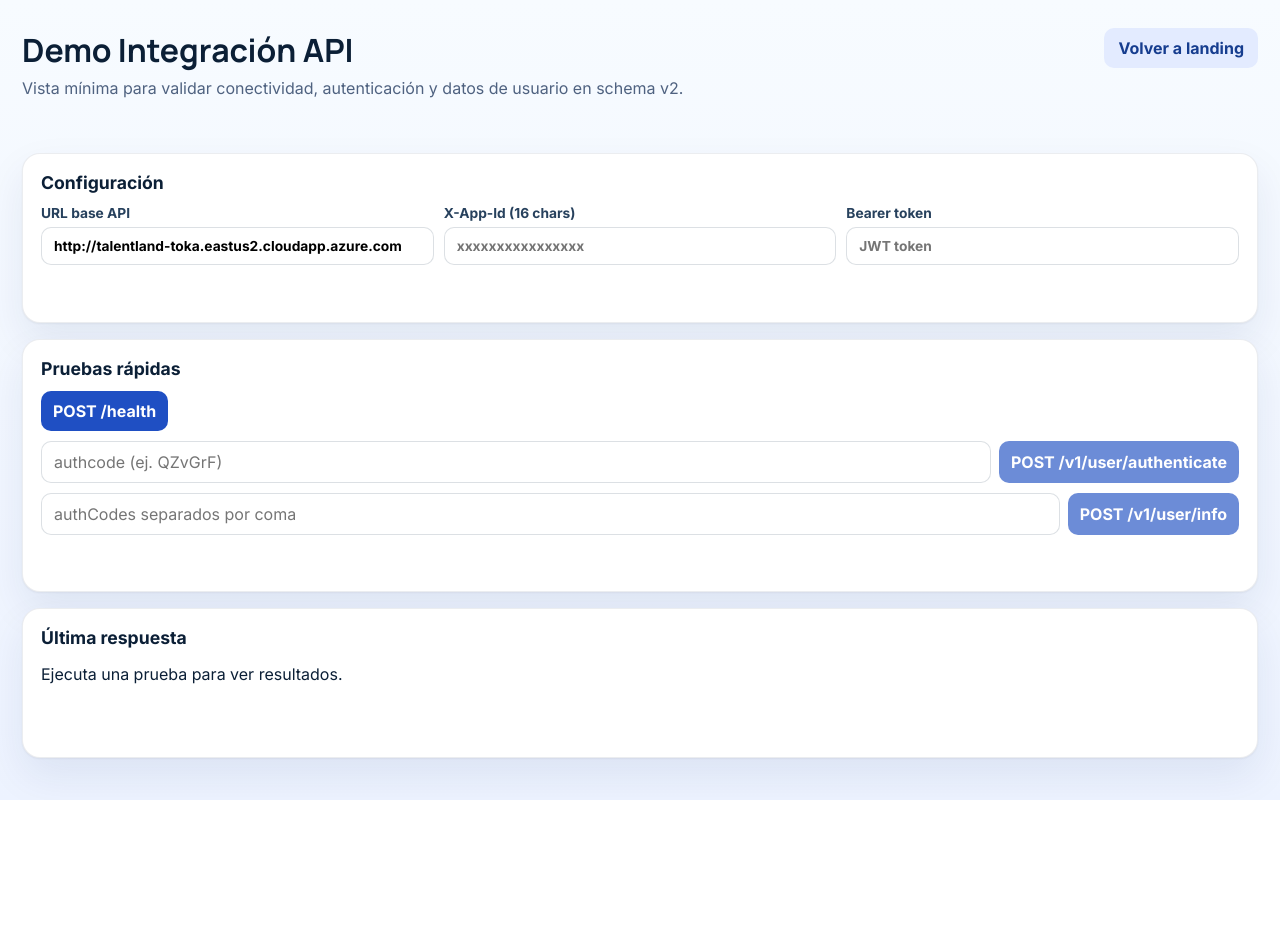
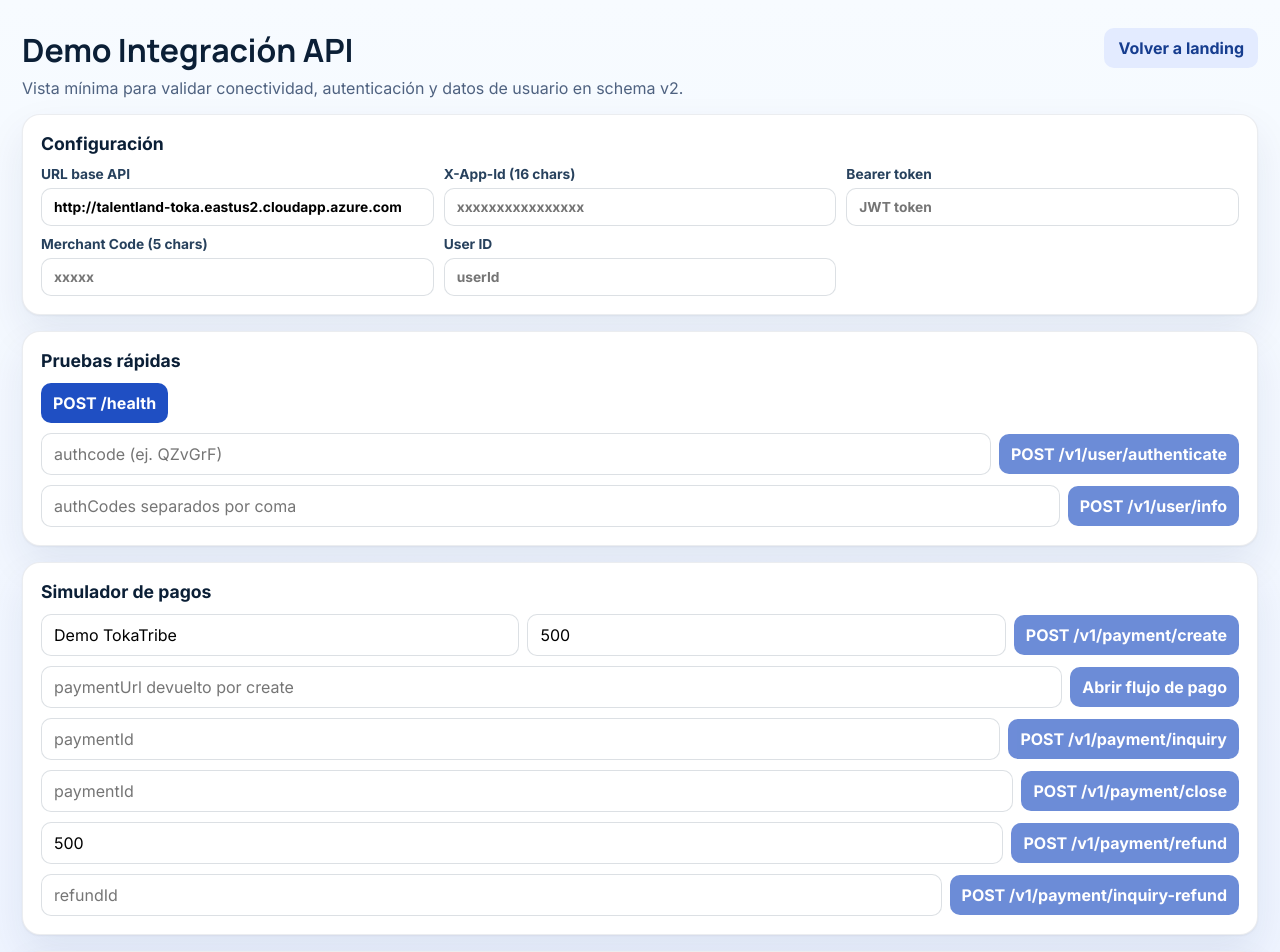
Before and after one commit to LuisNafate/Toka-tribe-frontend, a Next.js app: page /demo in a window 1280 px wide. Shown: the top 952 px of the page. Before the commit the page ends 800 px from the top, so only its background shows below. Built offline with nearby package versions, Linux system fonts and the light colour scheme.

Commit message:
feat: mejorar diseño de formularios en la página de demostración con flexbox

```diff
--- a/app/demo/page.tsx
+++ b/app/demo/page.tsx
@@ -18,6 +18,14 @@
   const [authCode, setAuthCode] = useState("");
   const [token, setToken] = useState("");
   const [authCodesCsv, setAuthCodesCsv] = useState("");
+  const [merchantCode, setMerchantCode] = useState("");
+  const [userId, setUserId] = useState("");
+  const [orderTitle, setOrderTitle] = useState("Demo TokaTribe");
+  const [orderAmountValue, setOrderAmountValue] = useState("500");
+  const [paymentId, setPaymentId] = useState("");
+  const [paymentUrl, setPaymentUrl] = useState("");
+  const [refundAmountValue, setRefundAmountValue] = useState("500");
+  const [refundId, setRefundId] = useState("");
   const [loadingAction, setLoadingAction] = useState("");
   const [lastResult, setLastResult] = useState<ApiResult | null>(null);
 
@@ -41,8 +49,22 @@
       };
 
       if (action === "Autenticar" && response.ok && typeof payload === "object" && payload) {
-        const maybeToken = (payload as { data?: { accessToken?: string } }).data?.accessToken;
+        const data = (payload as { data?: { accessToken?: string; userId?: string } }).data;
+        const maybeToken = data?.accessToken;
+        const maybeUserId = data?.userId;
         if (maybeToken) setToken(maybeToken);
+        if (maybeUserId) setUserId(maybeUserId);
+      }
+
+      if (action === "Crear pago" && response.ok && typeof payload === "object" && payload) {
+        const data = (payload as { data?: { paymentId?: string; paymentUrl?: string } }).data;
+        if (data?.paymentId) setPaymentId(data.paymentId);
+        if (data?.paymentUrl) setPaymentUrl(data.paymentUrl);
+      }
+
+      if (action === "Solicitar refund" && response.ok && typeof payload === "object" && payload) {
+        const maybeRefundId = (payload as { data?: { refundId?: string } }).data?.refundId;
+        if (maybeRefundId) setRefundId(maybeRefundId);
       }
 
       setLastResult(result);
@@ -95,6 +117,101 @@
     });
   }
 
+  function onPaymentCreate(e: FormEvent) {
+    e.preventDefault();
+    callApi("Crear pago", "/v1/payment/create", {
+      method: "POST",
+      headers: {
+        "Content-Type": "application/json",
+        "X-App-Id": appId,
+        Authorization: `Bearer ${token}`,
+        "Alipay-MerchantCode": merchantCode,
+      },
+      body: JSON.stringify({
+        userId,
+        orderTitle,
+        orderAmount: {
+          value: orderAmountValue,
+          currency: "MXN",
+        },
+      }),
+    });
+  }
+
+  function onPaymentInquiry(e: FormEvent) {
+    e.preventDefault();
+    callApi("Consultar pago", "/v1/payment/inquiry", {
+      method: "POST",
+      headers: {
+        "Content-Type": "application/json",
+        "X-App-Id": appId,
+        Authorization: `Bearer ${token}`,
+      },
+      body: JSON.stringify({ paymentId }),
+    });
+  }
+
+  function onPaymentClose(e: FormEvent) {
+    e.preventDefault();
+    callApi("Cerrar pago", "/v1/payment/close", {
+      method: "POST",
+      headers: {
+        "Content-Type": "application/json",
+        "X-App-Id": appId,
+        Authorization: `Bearer ${token}`,
+      },
+      body: JSON.stringify({ paymentId }),
+    });
+  }
+
+  function onRefundCreate(e: FormEvent) {
+    e.preventDefault();
+    callApi("Solicitar refund", "/v1/payment/refund", {
+      method: "POST",
+      headers: {
+        "Content-Type": "application/json",
+        "X-App-Id": appId,
+        Authorization: `Bearer ${token}`,
+        "Alipay-MerchantCode": merchantCode,
+      },
+      body: JSON.stringify({
+        userId,
+        paymentId,
+        refundAmount: {
+          value: refundAmountValue,
+          currency: "MXN",
+        },
+      }),
+    });
+  }
+
+  function onRefundInquiry(e: FormEvent) {
+    e.preventDefault();
+    callApi("Consultar refund", "/v1/payment/inquiry-refund", {
+      method: "POST",
+      headers: {
+        "Content-Type": "application/json",
+        "X-App-Id": appId,
+        Authorization: `Bearer ${token}`,
+      },
+      body: JSON.stringify({ refundId }),
+    });
+  }
+
+  function onOpenPaymentUrl(e: FormEvent) {
+    e.preventDefault();
+    if (!paymentUrl) return;
+
+    if (typeof window !== "undefined" && (window as typeof window & { AlipayJSBridge?: { call: (method: string, payload: unknown) => void } }).AlipayJSBridge) {
+      (window as typeof window & { AlipayJSBridge: { call: (method: string, payload: unknown) => void } }).AlipayJSBridge.call("pay", {
+        paymentUrl,
+      });
+      return;
+    }
+
+    window.open(paymentUrl, "_blank", "noopener,noreferrer");
+  }
+
   return (
     <main className="demo-page">
       <header className="demo-header">
@@ -119,6 +236,14 @@
           <label>
             Bearer token
             <input value={token} onChange={(e) => setToken(e.target.value)} placeholder="JWT token" />
+          </label>
+          <label>
+            Merchant Code (5 chars)
+            <input value={merchantCode} onChange={(e) => setMerchantCode(e.target.value)} placeholder="xxxxx" />
+          </label>
+          <label>
+            User ID
+            <input value={userId} onChange={(e) => setUserId(e.target.value)} placeholder="userId" />
           </label>
         </div>
       </section>
@@ -151,6 +276,52 @@
       </section>
 
       <section className="demo-panel">
+        <h2>Simulador de pagos</h2>
+        <div className="demo-actions">
+          <form onSubmit={onPaymentCreate} className="demo-inline-form">
+            <input value={orderTitle} onChange={(e) => setOrderTitle(e.target.value)} placeholder="orderTitle" />
+            <input value={orderAmountValue} onChange={(e) => setOrderAmountValue(e.target.value)} placeholder="monto MXN" />
+            <button type="submit" disabled={!appId || !token || !merchantCode || !userId || loadingAction === "Crear pago"}>
+              {loadingAction === "Crear pago" ? "Creando..." : "POST /v1/payment/create"}
+            </button>
+          </form>
+
+          <form onSubmit={onOpenPaymentUrl} className="demo-inline-form">
+            <input value={paymentUrl} onChange={(e) => setPaymentUrl(e.target.value)} placeholder="paymentUrl devuelto por create" />
+            <button type="submit" disabled={!paymentUrl}>Abrir flujo de pago</button>
+          </form>
+
+          <form onSubmit={onPaymentInquiry} className="demo-inline-form">
+            <input value={paymentId} onChange={(e) => setPaymentId(e.target.value)} placeholder="paymentId" />
+            <button type="submit" disabled={!appId || !token || !paymentId || loadingAction === "Consultar pago"}>
+              {loadingAction === "Consultar pago" ? "Consultando..." : "POST /v1/payment/inquiry"}
+            </button>
+          </form>
+
+          <form onSubmit={onPaymentClose} className="demo-inline-form">
+            <input value={paymentId} onChange={(e) => setPaymentId(e.target.value)} placeholder="paymentId" />
+            <button type="submit" disabled={!appId || !token || !paymentId || loadingAction === "Cerrar pago"}>
+              {loadingAction === "Cerrar pago" ? "Cerrando..." : "POST /v1/payment/close"}
+            </button>
+          </form>
+
+          <form onSubmit={onRefundCreate} className="demo-inline-form">
+            <input value={refundAmountValue} onChange={(e) => setRefundAmountValue(e.target.value)} placeholder="refund MXN" />
+            <button type="submit" disabled={!appId || !token || !merchantCode || !userId || !paymentId || loadingAction === "Solicitar refund"}>
+              {loadingAction === "Solicitar refund" ? "Solicitando..." : "POST /v1/payment/refund"}
+            </button>
+          </form>
+
+          <form onSubmit={onRefundInquiry} className="demo-inline-form">
+            <input value={refundId} onChange={(e) => setRefundId(e.target.value)} placeholder="refundId" />
+            <button type="submit" disabled={!appId || !token || !refundId || loadingAction === "Consultar refund"}>
+              {loadingAction === "Consultar refund" ? "Consultando..." : "POST /v1/payment/inquiry-refund"}
+            </button>
+          </form>
+        </div>
+      </section>
+
+      <section className="demo-panel">
         <h2>Última respuesta</h2>
         {lastResult ? (
           <>
--- a/app/globals.css
+++ b/app/globals.css
@@ -3181,9 +3181,19 @@
 }
 
 .demo-inline-form {
-  display: grid;
-  grid-template-columns: minmax(0, 1fr) auto;
+  display: flex;
+  flex-wrap: wrap;
+  align-items: center;
   gap: 8px;
+}
+
+.demo-inline-form input {
+  flex: 1 1 180px;
+  min-width: 0;
+}
+
+.demo-inline-form button {
+  flex: 0 0 auto;
 }
 
 .demo-page input,
```
